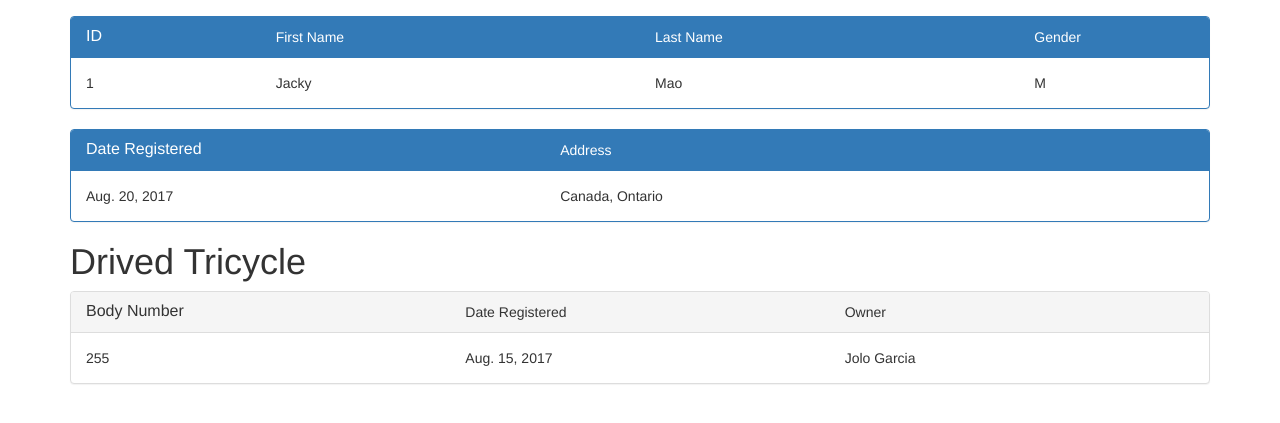
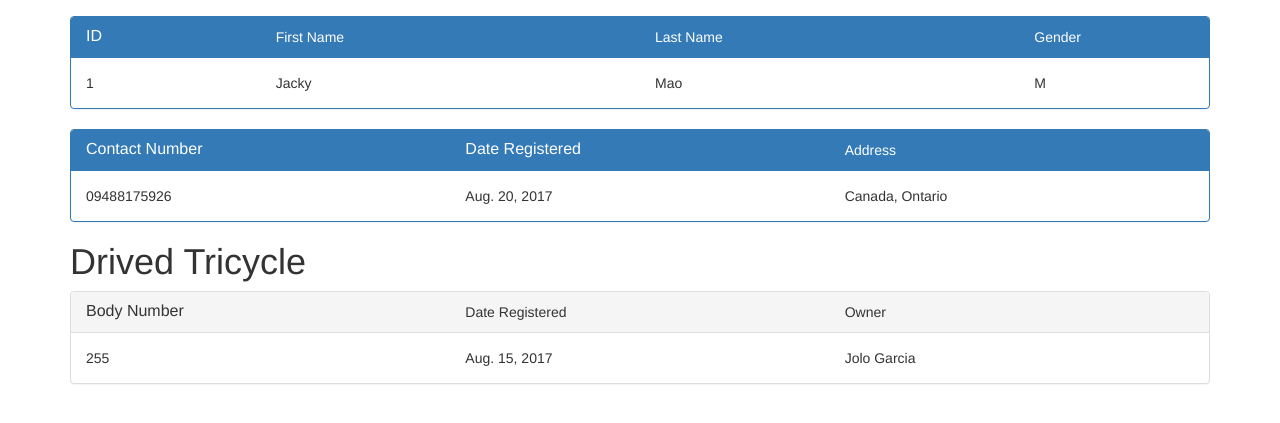
Before and after one commit to JonArthur/Bactoda, a Django app: page /home/driver/1 in a window 1280 px wide. Shown: the part 254-677 px from the top of the page. Run offline with Django 3.2, Linux system fonts and the light colour scheme; a user stored in the database is signed in; data comes from the database, SQL or seed files in the repository; both versions use the stored data as it was after the commit; some libraries are stand-ins or nearby versions.

Commit message:
Added COntacts to Driver and Tricycle models. Added rating to rating models. fix sum bugs

```diff
--- a/rating/models.py
+++ b/rating/models.py
@@ -6,7 +6,9 @@ class Rate(models.Model):
 	name = models.CharField(max_length=100)
 	comment = models.TextField(max_length=1000)
 	driver = models.ForeignKey(tricyle_models.Driver,on_delete = models.CASCADE)
+	rating = models.IntegerField()
 	email = models.CharField(max_length = 200)
+
 	def get_absolute_url(self):
 		return reverse('rating:index')
 	def __str__(self):
--- a/rating/views.py
+++ b/rating/views.py
@@ -37,6 +37,7 @@ def rate(request,pk):
         rate.name = request.POST.get("name")
         rate.email = request.POST.get("email")
         rate.comment = request.POST.get("comment")
+        rate.rating = request.POST.get("rating")
         rate.driver = driver
         rate.save()
         return redirect('rating:index')
--- a/tricycle/models.py
+++ b/tricycle/models.py
@@ -9,6 +9,7 @@ class Operator(models.Model):
     gender = models.CharField(max_length=1)
     address = models.CharField(max_length = 300)
     date_registered = models.DateField()
+    contact_number = models.CharField(max_length = 15)
     image = models.FileField()
     def __str__(self):
         return self.first_name+" "+self.last_name
@@ -23,6 +24,7 @@ class Driver(models.Model):
     gender = models.CharField(max_length=1)
     address = models.CharField(max_length = 300)
     date_registered = models.DateField()
+    contact_number = models.CharField(max_length = 15)
     image = models.FileField()
     def __str__(self):
         return str(self.id)+" "+self.first_name+" "+self.last_name
--- a/tricycle/templates/tricycle/driver/details.html
+++ b/tricycle/templates/tricycle/driver/details.html
@@ -1,7 +1,6 @@
 {% extends "tricycle/header.html" %}
 {%block title%}Driver Details{%endblock%}
 {%block li2%}active{%endblock%}
-
 {% block content %}
   <div class="container">
     <h1>Detail Page</h1>
@@ -37,15 +36,17 @@
     <div class="panel-heading">
 
       <div class="row">
-        <div class="col-md-5"><h3 class="panel-title">Date Registered</h3></div>
-        <div class="col-md-7">Address</div>
+        <div class="col-md-4"><h3 class="panel-title">Contact Number</h3></div>
+        <div class="col-md-4"><h3 class="panel-title">Date Registered</h3></div>
+        <div class="col-md-4">Address</div>
 
       </div>
     </div>
     <div class="panel-body">
       <div class="row">
-        <div class="col-md-5">{{driver.date_registered}}</div>
-        <div class="col-md-7">{{driver.address}}</div>
+        <div class="col-md-4">{{driver.contact_number}}</div>
+        <div class="col-md-4">{{driver.date_registered}}</div>
+        <div class="col-md-4">{{driver.address}}</div>
 
       </div>
     </div>
--- a/tricycle/templates/tricycle/driver_form.html
+++ b/tricycle/templates/tricycle/driver_form.html
@@ -3,7 +3,7 @@
 {% block content %}
 <br><br>
 <div class="container">
-<form class ="form-horizontal" action ="{%url 'rating:query'%}" method="post" enctype ="multipart/form-data">
+<form class ="form-horizontal" action ="" method="post" enctype ="multipart/form-data">
 	{% csrf_token %}
 	{%include 'tricycle/operator-form-template.html'%}
 	<div class = "form-group">
--- a/tricycle/views.py
+++ b/tricycle/views.py
@@ -65,7 +65,7 @@ class DriverUpdate(LoginRequiredMixin,generic.UpdateView):
 class DriverDelete(LoginRequiredMixin,generic.DeleteView):
     login_url = '/admin/login/'
     model = Driver
-    success_url = reverse_lazy('tricycle:index')
+    success_url = reverse_lazy('tricycle:driver-index')
 
 
 #Tricycle Views
```
Also changed, not shown: rating/forms.py (+8 -0 lines), rating/templates/rating/detail.html (+11 -7 lines), tricycle/forms.py (+4 -3 lines), tricycle/templates/tricycle/operator/details.html (+6 -11 lines), db.sqlite3, media/12919719_981448665242580_1279114497519122091_n_0o7DnAn.jpg (added), media/Forest-Springtime-10-Beautiful-HD-Nature-Wallpapers-for-Ubuntu-Desktop_R7ifaJ4.jpg (added), media/Forest-Springtime-10-Beautiful-HD-Nature-Wallpapers-for-Ubuntu-Desktop_fyForZQ.jpg (added), rating/migrations/0003_rate_rating.py (added), tricycle/migrations/0006_auto_20170820_1217.py (added). Lines whose indentation alone changed are shown as unchanged.
